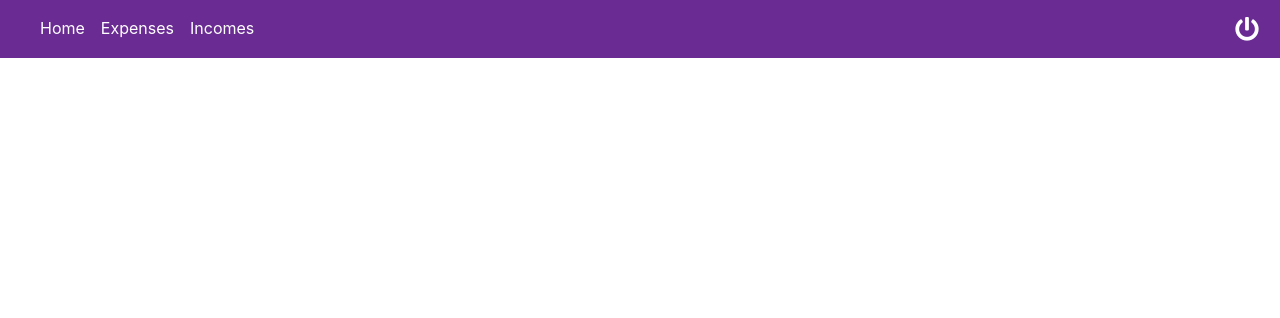
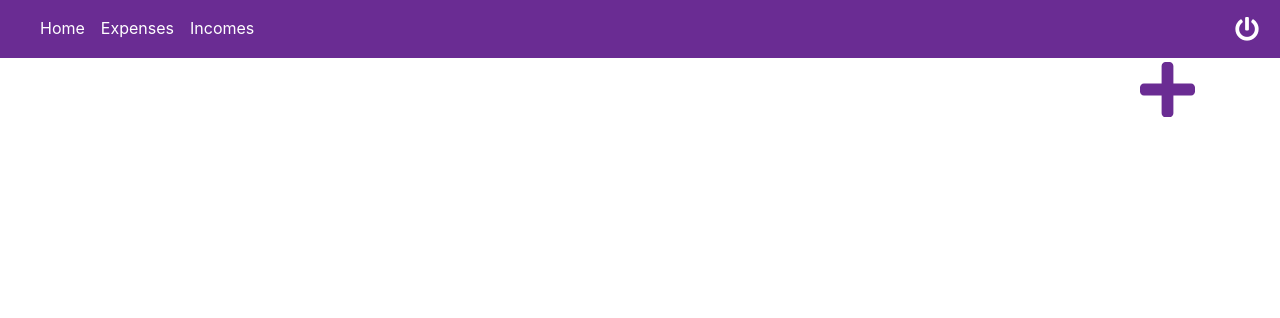
Before and after one commit to isaakbormental/saveMoney, a Django app: page / in a window 1280 px wide. Shown: the top 318 px of the page. Run offline with Django 3.2, Linux system fonts and the light colour scheme; the visitor is signed in with stand-in values (Sample User, id 1); some libraries are stand-ins or nearby versions.

Commit message:
Add plus button

```diff
--- a/account/static/account/expenses_list.css
+++ b/account/static/account/expenses_list.css
@@ -51,3 +51,11 @@ hr {
     /*padding: 10px;*/
     margin-left: 20px;
 }
+
+.plus{
+    width: 5%;
+    height: 5%;
+    float: right;
+    margin-right: 0%;
+    margin-top: 0%;
+}
--- a/account/templates/account/expenses_list.html
+++ b/account/templates/account/expenses_list.html
@@ -1,9 +1,14 @@
 {% extends 'layouts/base.html' %}
 
 {% block body_block %}
+    <link rel="stylesheet" href="https://use.fontawesome.com/releases/v5.8.2/css/all.css"
+          integrity="sha384-oS3vJWv+0UjzBfQzYUhtDYW+Pj2yciDJxpsK1OYPAYjqT085Qq/1cq5FLXAZQ7Ay" crossorigin="anonymous">
     {% load static %}
     <link rel="stylesheet" href="{% static 'account/expenses_list.css' %}" type="text/css">
     <div class="container">
+        <a href="{% url 'index' %}">
+            <img src="../../static/images/vectorpaint-purple.svg" alt="Plus" class="plus">
+        </a>
 
         <div class="expenses-content">
             {% for aggr in day_aggregates %}
@@ -29,4 +34,6 @@
         </div>
 
     </div>
+
+
 {% endblock %}
```
Also changed, not shown: account/static/css/navbar.css (line endings or trailing spaces), account/static/images/plus-solid.svg (added), account/static/images/vectorpaint-purple.svg (added), account/static/images/vectorpaint.svg (added). Lines whose indentation alone changed are shown as unchanged.
